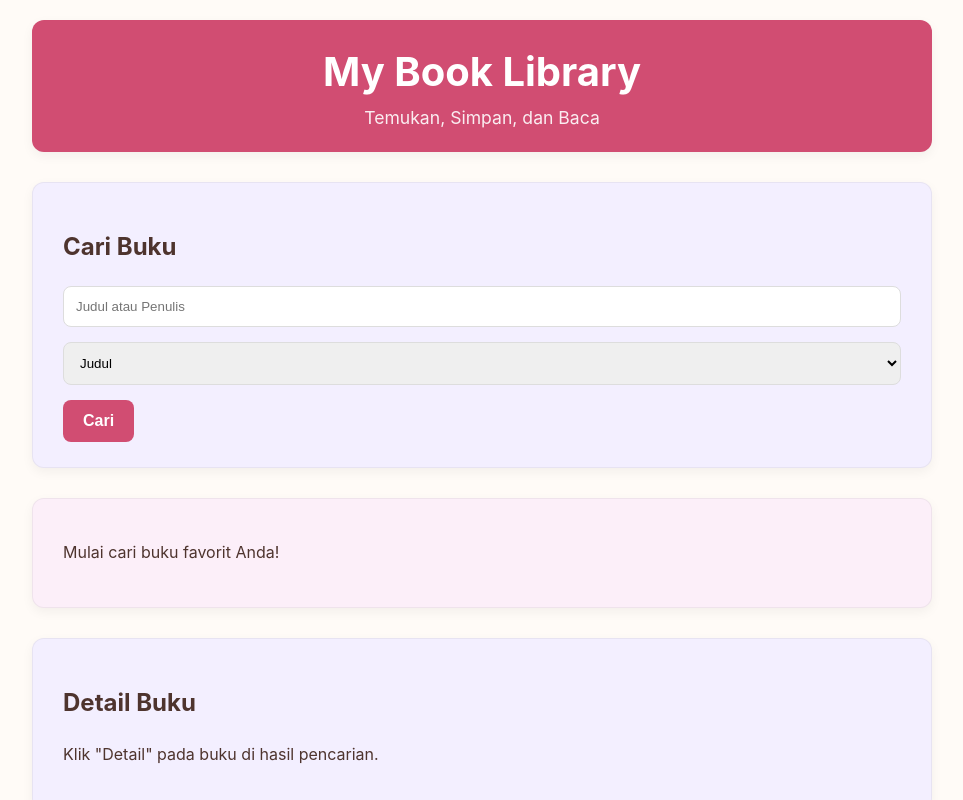
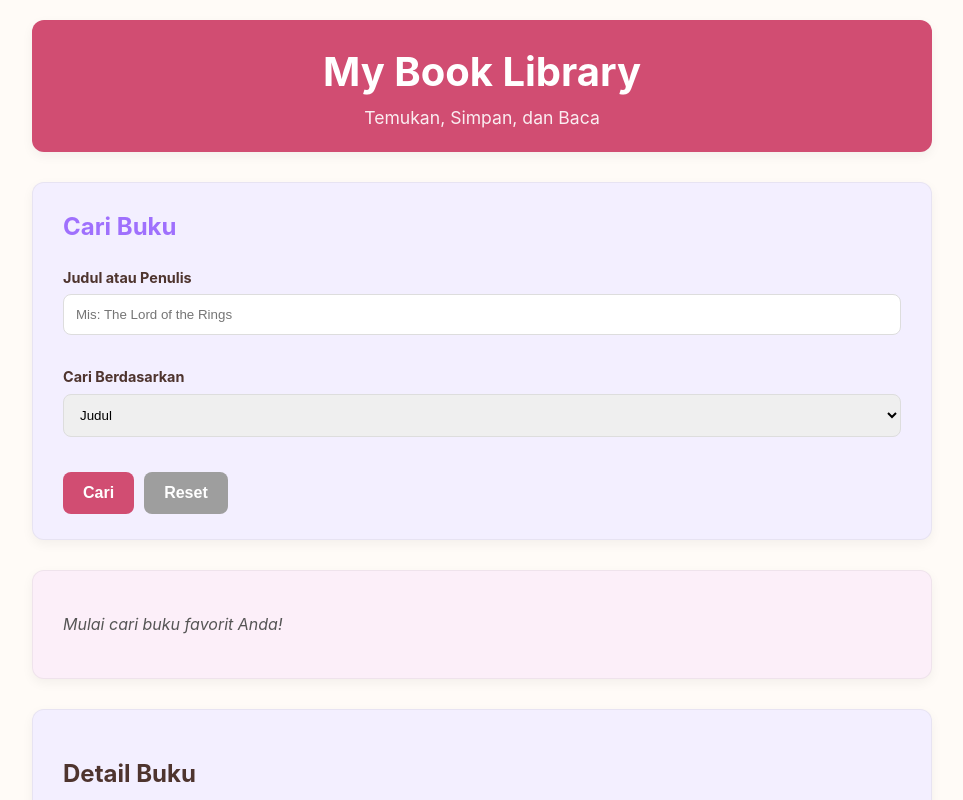
Before and after one commit to 05-136-ChoirunnisaSyawaldina/uts-pemweb-123140136, a React (Vite) app: page / in a window 1280 px wide. Shown: the top 800 px of the page, without its empty margins (158-1121 px from the left). Built offline with nearby package versions, Linux system fonts and the light colour scheme.

Commit message:
feat: implement search form UI and API fetch logic with axios

```diff
--- a/src/App.css
+++ b/src/App.css
@@ -124,3 +124,53 @@ button:hover {
     font-size: 2rem;
   }
 }
+/* src/App.css (Tambahkan di bagian bawah) */
+
+/* --- 7. Style Form & Pesan Info --- */
+.search-form-container h2 {
+  margin-top: 0;
+  color: var(--color-secondary); /* Warna ungu aksen */
+}
+
+.search-form-container label {
+  display: block;
+  margin-top: 15px;
+  margin-bottom: 5px;
+  font-weight: bold;
+  font-size: 0.9rem;
+}
+
+.form-buttons {
+  display: flex; /* Kriteria CSS: Flexbox */
+  gap: 10px;
+  margin-top: 20px;
+}
+
+/* Style untuk tombol reset (Kombinasi selector) */
+button[type="reset"] {
+  background-color: #9E9E9E; /* Abu-abu netral */
+}
+
+button[type="reset"]:hover {
+  background-color: #757575;
+}
+
+/* Style untuk tombol/input yang dimatikan */
+button:disabled,
+input:disabled,
+select:disabled {
+  background-color: #BDBDBD;
+  opacity: 0.7;
+  cursor: not-allowed;
+}
+
+/* Style untuk pesan error dan info */
+.error-message {
+  color: #D32F2F;
+  font-weight: bold;
+}
+
+.info-message {
+  color: #555;
+  font-style: italic;
+}
--- a/src/App.jsx
+++ b/src/App.jsx
@@ -1,24 +1,71 @@
 // src/App.jsx
+
+// Tambahkan import axios di paling atas
+import axios from 'axios';
 import React, { useState, useEffect } from 'react';
 import Header from './components/Header';
 import SearchForm from './components/SearchForm';
 import DataTable from './components/DataTable';
 import DetailCard from './components/DetailCard';
 import ReadingList from './components/ReadingList';
-import './App.css'; // File CSS utama kita
+import './App.css';
 
 function App() {
-  // Kita akan menambahkan state di langkah berikutnya
   const [searchResults, setSearchResults] = useState([]);
   const [loading, setLoading] = useState(false);
   const [error, setError] = useState(null);
   const [readingList, setReadingList] = useState([]);
   const [selectedBookKey, setSelectedBookKey] = useState(null);
 
-  // --- TEMPAT FUNGSI handleSearch, handleAddToList, handleRemoveFromList, dll. ---
-  // Ini akan kita isi di langkah-langkah selanjutnya.
-  // Untuk sementara, kita buat dummy function agar tidak error
-  const handleSearch = (query, type) => { console.log("Search:", query, type); };
+  // GANTI FUNGSI DUMMY 'handleSearch' DENGAN YANG INI:
+  // (Kriteria: Modern JS - async/await, API Integration)
+  const handleSearch = async (query, type) => {
+    setLoading(true);
+    setError(null);
+    setSearchResults([]); // Kosongkan hasil lama
+
+    // (Kriteria: Modern JS - Template Literals)
+    let searchUrl = `https://openlibrary.org/search.json?`;
+    const encodedQuery = encodeURIComponent(query); // Menangani spasi, dll.
+
+    if (type === 'title') {
+      searchUrl += `q=${encodedQuery}`;
+    } else {
+      searchUrl += `author=${encodedQuery}`;
+    }
+    searchUrl += `&limit=20`; // Batasi hasil agar tidak terlalu banyak
+
+    try {
+      const response = await axios.get(searchUrl);
+
+      // (Kriteria: API Integration - Data Transformation)
+      // (Kriteria: Modern JS - Array Methods, Destructuring)
+      const books = response.data.docs.map(doc => {
+        // (Kriteria: Modern JS - Destructuring)
+        const { key, title, author_name, first_publish_year, cover_i, subject } = doc;
+
+        return {
+          key: key,
+          title: title,
+          author: author_name ? author_name[0] : 'N/A', // Ambil penulis pertama
+          year: first_publish_year,
+          cover_id: cover_i,
+          subjects: subject || [] // Pastikan subjects adalah array
+        };
+      });
+
+      setSearchResults(books);
+
+    } catch (err) {
+      console.error("API Fetch Error:", err);
+      setError('Gagal mengambil data dari Open Library. Coba lagi nanti.');
+    } finally {
+      // (Kriteria: API Integration - Loading State)
+      setLoading(false);
+    }
+  };
+
+  // --- Fungsi dummy lainnya (handleAddToList, dll.) biarkan dulu ---
   const handleAddToList = (book) => { console.log("Add:", book); };
   const handleRemoveFromList = (key) => { console.log("Remove:", key); };
 
@@ -29,31 +76,35 @@ function App() {
       <main className="content-sections">
         {/* Section Search Form */}
         <section className="card search-section">
-          <SearchForm onSearch={handleSearch} />
+          {/* Kirim 'isLoading' sebagai prop */}
+          <SearchForm onSearch={handleSearch} isLoading={loading} />
         </section>
 
-        {/* Section Data Table */}
+        {/* Section Data Table (Kriteria: React - Conditional Rendering) */}
         <section className="card data-table-section">
           {loading && <p>Mencari buku...</p>}
           {error && <p className="error-message">{error}</p>}
+
+          {/* Logika tampilan tabel akan kita perbaiki di langkah berikutnya */}
+          {/* Untuk sekarang, kita ganti logikanya agar lebih akurat */}
           {!loading && !error && searchResults.length === 0 && (
             <p className="info-message">Mulai cari buku favorit Anda!</p>
           )}
+
+          {/* Ini akan menampilkan dummy table jika ada hasil */}
           {!loading && !error && searchResults.length > 0 && (
             <DataTable
-              books={searchResults}
+              books={searchResults} // Kirim data asli
               onAdd={handleAddToList}
               onSelectDetail={setSelectedBookKey}
             />
           )}
         </section>
 
-        {/* Section Detail Card */}
+        {/* ... sisa komponen ... */}
         <section className="card detail-section">
           <DetailCard bookKey={selectedBookKey} />
         </section>
-
-        {/* Section Reading List */}
         <section className="card reading-list-section">
           <ReadingList
             list={readingList}
@@ -61,8 +112,6 @@ function App() {
           />
         </section>
       </main>
-
-      {/* Kita bisa tambahkan Footer di sini jika diperlukan */}
     </div>
   );
 }
--- a/src/components/SearchForm.jsx
+++ b/src/components/SearchForm.jsx
@@ -1,17 +1,75 @@
 // src/components/SearchForm.jsx
-import React from 'react';
+import React, { useState } from 'react'; // Impor useState
 
-function SearchForm({ onSearch }) {
+// (Kriteria: React - Functional components, Props passing)
+function SearchForm({ onSearch, isLoading }) {
+  // (Kriteria: React - useState)
+  const [query, setQuery] = useState('');
+  const [searchType, setSearchType] = useState('title');
+
+  // (Kriteria: React - Event handling)
+  const handleSubmit = (e) => {
+    e.preventDefault(); // Mencegah form reload halaman
+    if (!query) return; // Tidak melakukan apa-apa jika query kosong
+
+    // Panggil fungsi onSearch yang dikirim dari App.jsx
+    onSearch(query, searchType);
+  };
+
+  // Fungsi untuk tombol reset
+  const handleReset = () => {
+    setQuery('');
+    setSearchType('title');
+  };
+
   return (
     <div className="search-form-container">
       <h2>Cari Buku</h2>
-      <form onSubmit={(e) => { e.preventDefault(); onSearch("dummy query", "title"); }}>
-        <input type="text" placeholder="Judul atau Penulis" required />
-        <select>
+
+      {/* (Kriteria: Form Implementation) */}
+      <form onSubmit={handleSubmit}>
+
+        {/* Input 1: Label */}
+        <label htmlFor="search-query">Judul atau Penulis</label>
+
+        {/* Input 2: Text Input */}
+        <input
+          type="text"
+          id="search-query"
+          value={query}
+          // (Kriteria: React - Event handling)
+          onChange={(e) => setQuery(e.target.value)}
+          placeholder="Mis: The Lord of the Rings"
+          // (Kriteria: Form - HTML5 Validation)
+          required
+          disabled={isLoading} // Form dimatikan saat loading
+        />
+
+        {/* Input 3: Label */}
+        <label htmlFor="search-type">Cari Berdasarkan</label>
+
+        {/* Input 4: Select Dropdown */}
+        <select
+          id="search-type"
+          value={searchType}
+          onChange={(e) => setSearchType(e.target.value)}
+          disabled={isLoading}
+        >
           <option value="title">Judul</option>
           <option value="author">Penulis</option>
         </select>
-        <button type="submit">Cari</button>
+
+        <div className="form-buttons">
+          {/* Input 5: Submit Button */}
+          <button type="submit" disabled={isLoading}>
+            {isLoading ? 'Mencari...' : 'Cari'}
+          </button>
+
+          {/* (Bonus) Input 6: Reset Button */}
+          <button type="reset" onClick={handleReset} disabled={isLoading}>
+            Reset
+          </button>
+        </div>
       </form>
     </div>
   );
```
